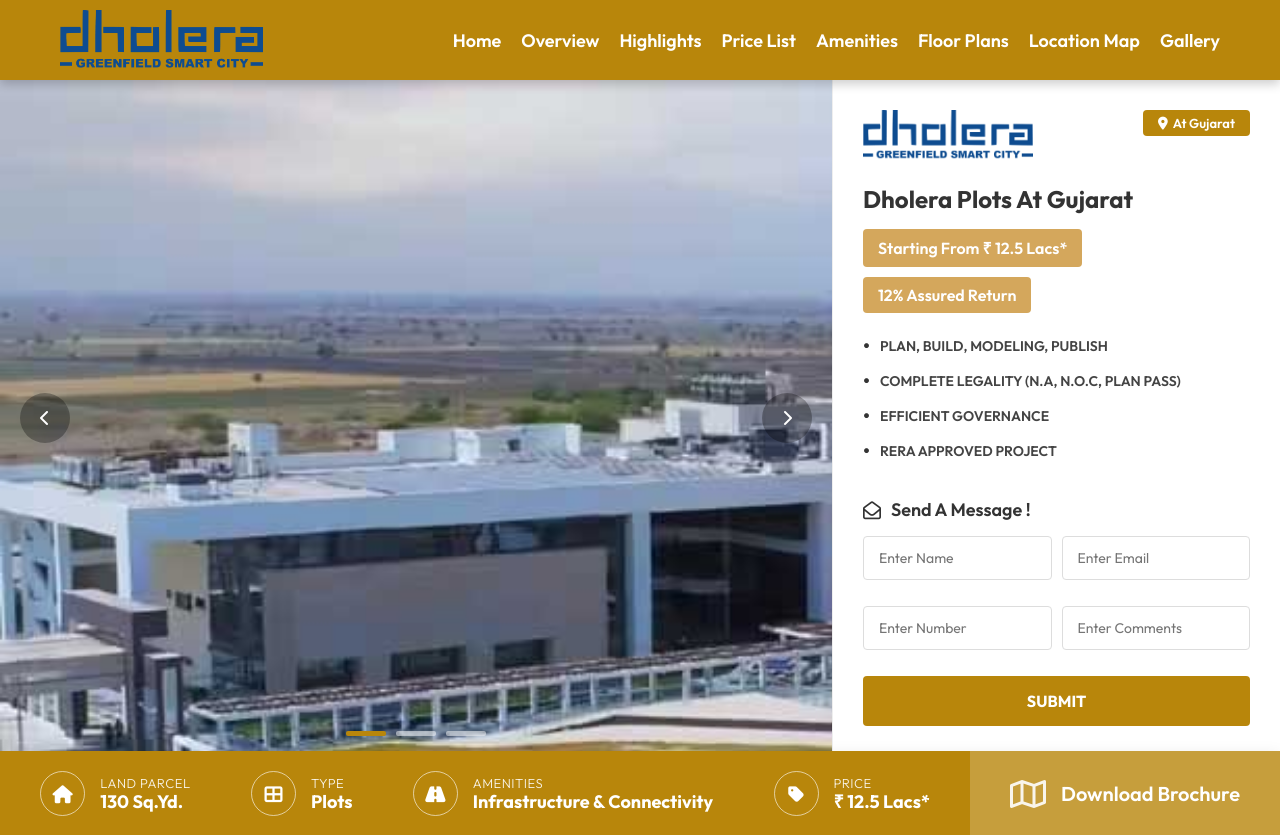
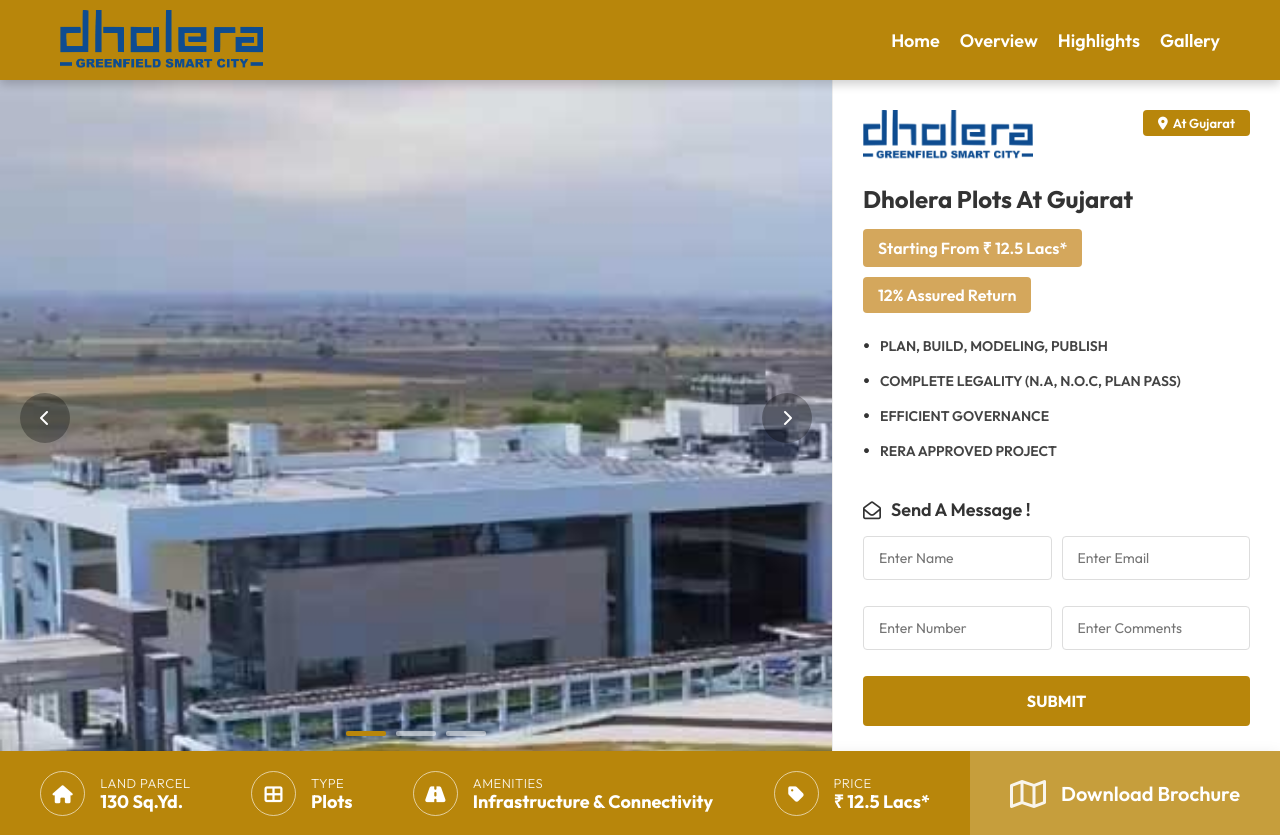
Before and after one commit to Rahul04909/dholera, a PHP site: page / in a window 1280 px wide. Shown: the top 835 px of the page. Run offline with PHP 8.4, Linux system fonts and the light colour scheme; data comes from the database, SQL or seed files in the repository; data that the repository does not hold is empty.

Commit message:
updated header menu

```diff
--- a/includes/header.php
+++ b/includes/header.php
@@ -173,10 +173,6 @@
                 <li><a href="#home">Home</a></li>
                 <li><a href="#overview">Overview</a></li>
                 <li><a href="#highlights">Highlights</a></li>
-                <li><a href="#price-list">Price List</a></li>
-                <li><a href="#amenities">Amenities</a></li>
-                <li><a href="#floor-plans">Floor Plans</a></li>
-                <li><a href="#location-map">Location Map</a></li>
                 <li><a href="#gallery">Gallery</a></li>
             </ul>
         </nav>
```
